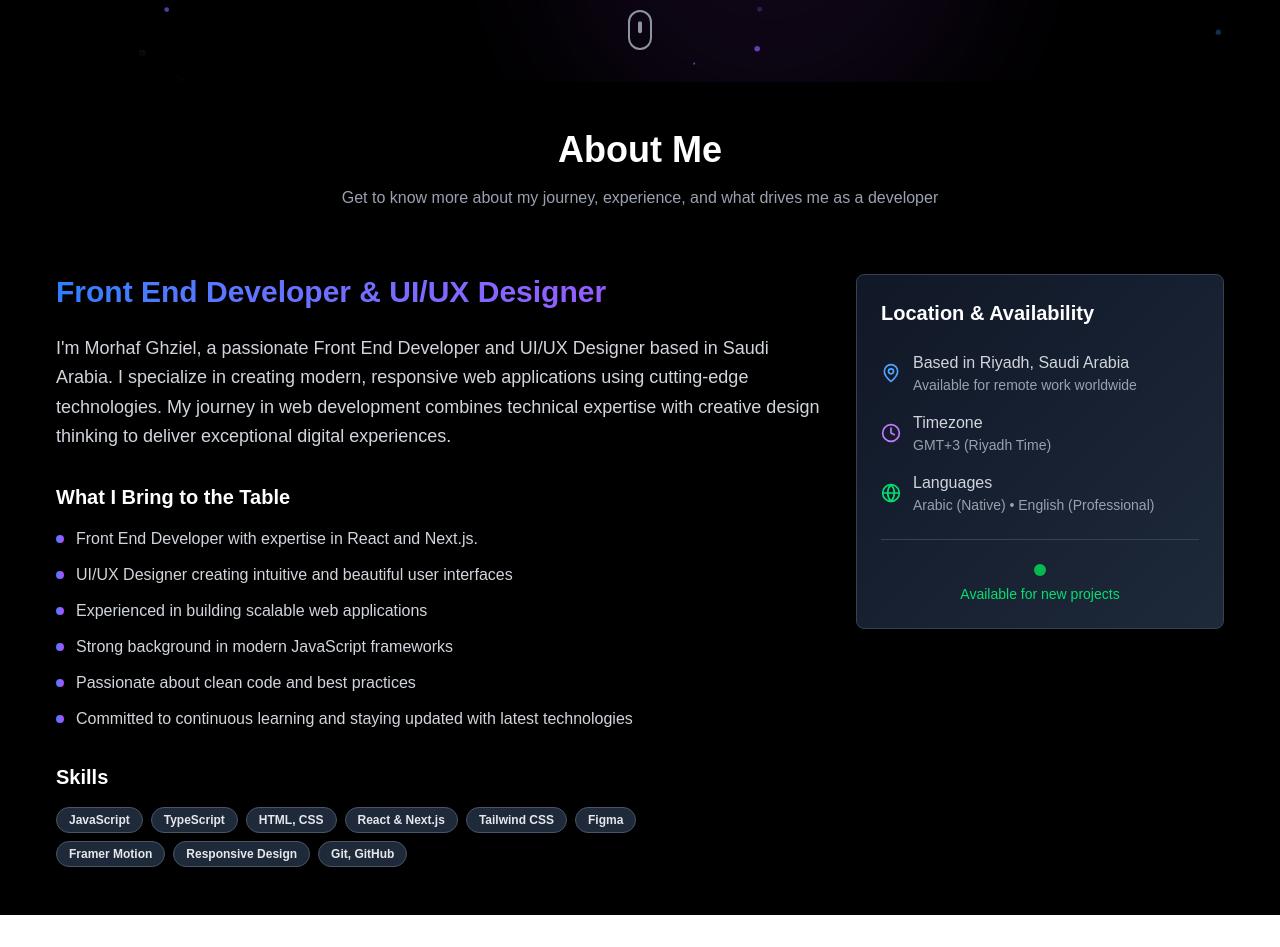
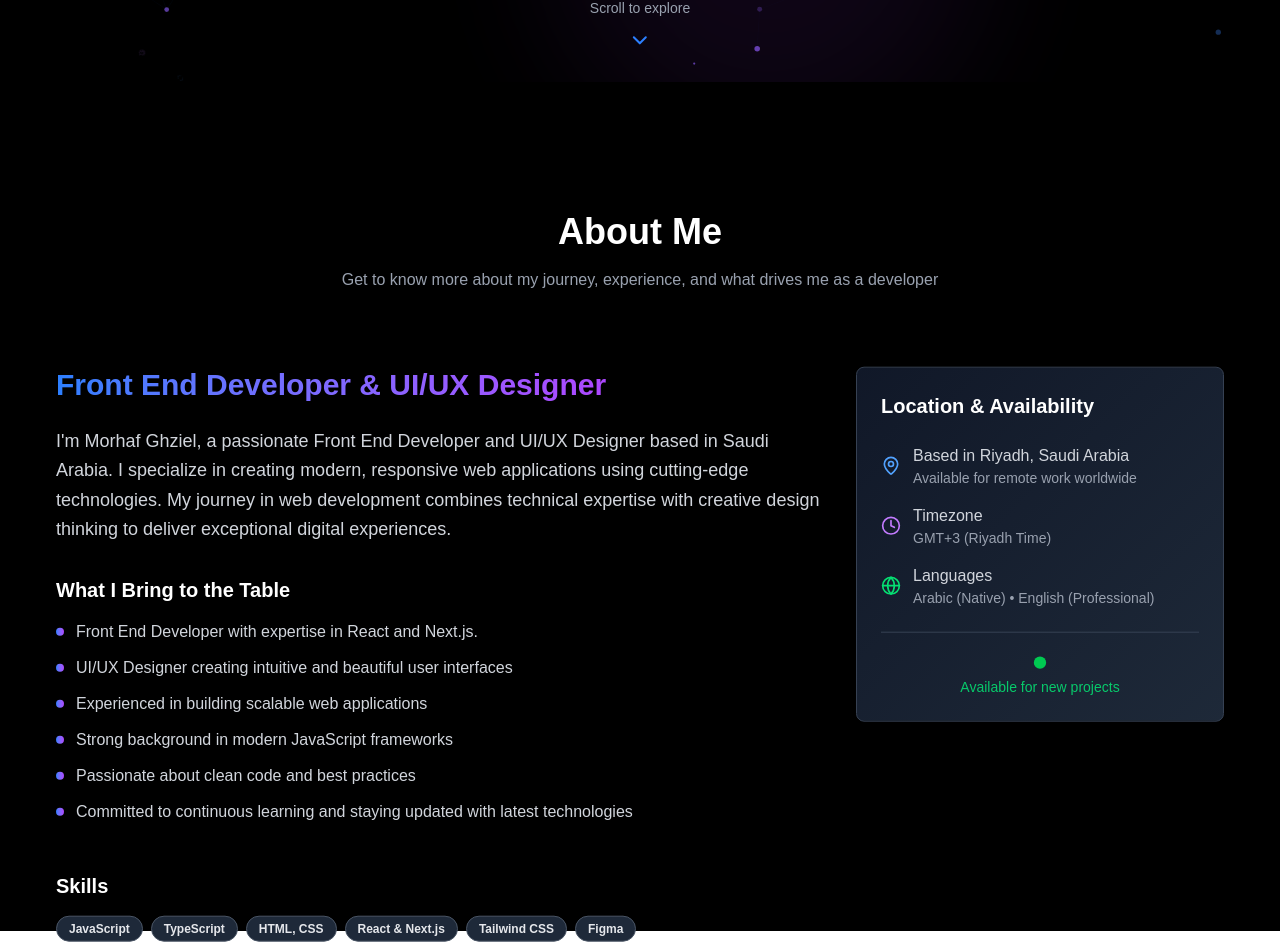
Before and after one commit to MorhafGhziel/Portfolio, a Next.js app: page / in a window 1280 px wide. Shown: the part 718-1665 px from the top of the page. Before the commit the page ends 1633 px from the top, so only its background shows below. Built offline with nearby package versions, Linux system fonts and the light colour scheme.

Commit message:
add animation

```diff
--- a/components/About.tsx
+++ b/components/About.tsx
@@ -1,44 +1,150 @@
 "use client";
 
-import React from "react";
+import React, { useRef } from "react";
 import Skills from "./ui/Skills";
 import Expertise from "./ui/Expertise";
 import LocationCard from "./ui/LocationCard";
+import { motion, useScroll, useTransform, Variants } from "framer-motion";
 
 const About = () => {
+  const sectionRef = useRef<HTMLElement>(null);
+  const { scrollYProgress, scrollY } = useScroll({
+    target: sectionRef,
+    offset: ["start end", "end start"],
+  });
+
+  // Enhanced scroll animations
+  const aboutY = useTransform(scrollY, [0, 400], [100, 0]);
+  const opacity = useTransform(scrollYProgress, [0, 0.2, 1], [0, 1, 1]);
+  const scale = useTransform(scrollYProgress, [0, 0.2], [0.95, 1]);
+
+  // Parallax effects for different components
+  const titleY = useTransform(scrollYProgress, [0, 1], [0, -50]);
+  const contentY = useTransform(scrollYProgress, [0, 1], [0, -20]);
+  const cardY = useTransform(scrollYProgress, [0, 1], [0, -30]);
+
+  const containerVariants: Variants = {
+    hidden: { opacity: 0 },
+    visible: {
+      opacity: 1,
+      transition: {
+        staggerChildren: 0.3,
+        delayChildren: 0.2,
+        duration: 0.8,
+      },
+    },
+  };
+
+  const itemVariants: Variants = {
+    hidden: { opacity: 0, y: 30 },
+    visible: {
+      opacity: 1,
+      y: 0,
+      transition: {
+        type: "tween",
+        duration: 0.5,
+        ease: "easeOut",
+      },
+    },
+  };
+
+  const titleVariants: Variants = {
+    hidden: { opacity: 0, y: -50 },
+    visible: {
+      opacity: 1,
+      y: 0,
+      transition: {
+        type: "tween",
+        duration: 0.5,
+        ease: "easeOut",
+      },
+    },
+  };
+
   return (
-    <section
+    <motion.section
+      ref={sectionRef}
       id="about"
-      className="min-h-screen text-white flex items-center justify-center px-4 flex-col py-12"
+      className="min-h-screen text-white flex items-center justify-center px-4 flex-col py-12 relative -mt-screen"
+      initial="hidden"
+      whileInView="visible"
+      viewport={{ once: true, margin: "-20%" }}
+      variants={containerVariants}
+      style={{
+        y: aboutY,
+      }}
     >
-      <div className="text-center mb-16">
-        <h2 className="text-4xl font-bold mb-4">About Me</h2>
-        <p className="text-gray-400 max-w-2xl mx-auto">
+      <motion.div
+        className="text-center mb-16"
+        variants={containerVariants}
+        style={{ y: titleY }}
+      >
+        <motion.h2 className="text-4xl font-bold mb-4" variants={titleVariants}>
+          About Me
+        </motion.h2>
+        <motion.p
+          className="text-gray-400 max-w-2xl mx-auto"
+          variants={itemVariants}
+        >
           Get to know more about my journey, experience, and what drives me as a
           developer
-        </p>
-      </div>
-      <div className="space-y-20">
-        <div className="grid lg:grid-cols-3 gap-8 items-start">
-          <div className="lg:col-span-2">
-            <h3 className="text-3xl font-bold mb-6 bg-gradient-to-r from-blue-500 to-purple-500 bg-clip-text text-transparent">
-              Front End Developer & UI/UX Designer
-            </h3>
-            <p className="text-gray-300 text-lg max-w-3xl leading-relaxed mb-8">
+        </motion.p>
+      </motion.div>
+
+      <motion.div
+        className="space-y-20"
+        variants={containerVariants}
+        style={{ y: contentY }}
+      >
+        <motion.div
+          className="grid lg:grid-cols-3 gap-8 items-start"
+          variants={containerVariants}
+        >
+          <motion.div className="lg:col-span-2" variants={itemVariants}>
+            <motion.h3
+              className="text-3xl font-bold mb-6"
+              variants={itemVariants}
+            >
+              <motion.span
+                className="bg-gradient-to-r from-blue-500 to-purple-500 bg-clip-text text-transparent inline-block"
+                whileHover={{
+                  scale: 1.02,
+                  transition: { type: "tween", duration: 0.2 },
+                }}
+              >
+                Front End Developer & UI/UX Designer
+              </motion.span>
+            </motion.h3>
+            <motion.p
+              className="text-gray-300 text-lg max-w-3xl leading-relaxed mb-8"
+              variants={itemVariants}
+            >
               I'm Morhaf Ghziel, a passionate Front End Developer and UI/UX
               Designer based in Saudi Arabia. I specialize in creating modern,
               responsive web applications using cutting-edge technologies. My
               journey in web development combines technical expertise with
               creative design thinking to deliver exceptional digital
               experiences.
-            </p>
-            <Expertise />
-            <Skills />
-          </div>
-          <LocationCard />
-        </div>
-      </div>
-    </section>
+            </motion.p>
+            <motion.div variants={itemVariants} className="mb-12">
+              <Expertise />
+            </motion.div>
+            <motion.div variants={itemVariants}>
+              <Skills />
+            </motion.div>
+          </motion.div>
+          <motion.div
+            variants={itemVariants}
+            whileHover={{
+              scale: 1.02,
+              transition: { type: "tween", duration: 0.2 },
+            }}
+          >
+            <LocationCard />
+          </motion.div>
+        </motion.div>
+      </motion.div>
+    </motion.section>
   );
 };
 
--- a/components/Hero.tsx
+++ b/components/Hero.tsx
@@ -1,6 +1,6 @@
 "use client";
 
-import React from "react";
+import React, { useEffect, useState } from "react";
 import {
   ArrowRight,
   Code2,
@@ -9,12 +9,37 @@ import {
   Smartphone,
   Sparkles,
   Zap,
+  ChevronDown,
 } from "lucide-react";
 import Image from "next/image";
-import { easeInOut, motion } from "framer-motion";
+import { easeInOut, motion, useScroll, useTransform } from "framer-motion";
 import Button from "./ui/Button";
 
 const Hero = () => {
+  const { scrollY } = useScroll();
+
+  // Container transforms for the entire hero section
+  const heroScale = useTransform(scrollY, [0, 400], [1, 0.85]);
+  const heroY = useTransform(scrollY, [0, 400], [0, -200]);
+  const heroOpacity = useTransform(scrollY, [0, 400], [1, 0]);
+
+  // Different fade ranges for each section - adjusted to be faster
+  const avatarOpacity = useTransform(scrollY, [0, 100], [1, 0]);
+  const titleOpacity = useTransform(scrollY, [50, 150], [1, 0]);
+  const subtitleOpacity = useTransform(scrollY, [100, 200], [1, 0]);
+  const descriptionOpacity = useTransform(scrollY, [150, 250], [1, 0]);
+  const buttonsOpacity = useTransform(scrollY, [200, 300], [1, 0]);
+  const statsOpacity = useTransform(scrollY, [250, 350], [1, 0]);
+  const scrollIndicatorOpacity = useTransform(scrollY, [0, 100], [1, 0]);
+
+  // Transform effects for individual elements
+  const avatarScale = useTransform(scrollY, [0, 100], [1, 0.9]);
+  const titleY = useTransform(scrollY, [50, 150], [0, -20]);
+  const subtitleY = useTransform(scrollY, [100, 200], [0, -15]);
+  const buttonsY = useTransform(scrollY, [200, 300], [0, -15]);
+  const statsScale = useTransform(scrollY, [250, 350], [1, 0.95]);
+  const scrollIndicatorY = useTransform(scrollY, [0, 100], [0, -30]);
+
   const handleDownloadResume = () => {
     // Create a link element
     const link = document.createElement("a");
@@ -25,13 +50,33 @@ const Hero = () => {
     document.body.removeChild(link);
   };
 
+  const handleScrollToAbout = () => {
+    const aboutSection = document.getElementById("about");
+    if (aboutSection) {
+      aboutSection.scrollIntoView({ behavior: "smooth" });
+    }
+  };
+
   return (
-    <section
+    <motion.section
       id="home"
       className="min-h-screen text-white flex items-center justify-center px-4 py-12 pt-24 sm:pt-28 relative"
+      initial={{ opacity: 0 }}
+      animate={{ opacity: 1 }}
+      transition={{ duration: 0.8, ease: "easeOut" }}
+      style={{
+        scale: heroScale,
+        y: heroY,
+        opacity: heroOpacity,
+        transformOrigin: "center top",
+        zIndex: 10,
+      }}
     >
       {/* Animated Background Orbs */}
-      <div className="absolute inset-0 overflow-hidden">
+      <motion.div
+        className="absolute inset-0 overflow-hidden"
+        style={{ opacity: useTransform(scrollY, [0, 200], [1, 0]) }}
+      >
         <motion.div
           className="absolute top-1/4 left-1/4 w-96 h-96 bg-blue-500/20 rounded-full blur-3xl"
           animate={{ scale: [1, 1.2, 1], opacity: [0.3, 0.5, 0.3] }}
@@ -47,21 +92,18 @@ const Hero = () => {
             delay: 4,
           }}
         />
-      </div>
+      </motion.div>
+
       <div className="max-w-7xl mx-auto grid lg:grid-cols-2 gap-12 items-center relative z-10">
         {/* Left Column - Text Content */}
         <div className="text-center lg:text-left">
           {/* Profile Avatar */}
           <motion.div
             className="flex justify-center lg:justify-start mb-8"
-            initial={{ scale: 0, rotate: -180 }}
-            animate={{ scale: 1, rotate: 0 }}
-            transition={{
-              type: "spring",
-              stiffness: 200,
-              damping: 20,
-              delay: 0.5,
-            }}
+            initial={{ opacity: 0, scale: 0.5 }}
+            animate={{ opacity: 1, scale: 1 }}
+            transition={{ duration: 0.5, delay: 0.2 }}
+            style={{ opacity: avatarOpacity, scale: avatarScale }}
           >
             <motion.div
               className="w-16 h-16 sm:w-20 sm:h-20 md:w-24 md:h-24 ring-2 sm:ring-4 ring-blue-500/50 shadow-2xl rounded-full overflow-hidden bg-gradient-to-br from-blue-500 to-purple-500 flex items-center justify-center"
@@ -81,9 +123,10 @@ const Hero = () => {
           {/* Enhanced Title */}
           <motion.h1
             className="text-4xl sm:text-5xl lg:text-7xl font-bold mb-6"
-            initial={{ opacity: 0, y: 50 }}
+            initial={{ opacity: 0, y: 30 }}
             animate={{ opacity: 1, y: 0 }}
-            transition={{ delay: 0.8, duration: 0.8 }}
+            transition={{ duration: 0.5, delay: 0.4 }}
+            style={{ opacity: titleOpacity, y: titleY }}
           >
             <span className="block">Hi, I'm</span>
             <motion.span
@@ -103,9 +146,10 @@ const Hero = () => {
 
           <motion.p
             className="text-xl md:text-3xl text-gray-300 mb-8"
-            initial={{ opacity: 0, y: 20 }}
+            initial={{ opacity: 0, y: 30 }}
             animate={{ opacity: 1, y: 0 }}
-            transition={{ duration: 0.8, delay: 1 }}
+            transition={{ duration: 0.5, delay: 0.6 }}
+            style={{ opacity: subtitleOpacity, y: subtitleY }}
           >
             <motion.span
               initial={{ opacity: 0 }}
@@ -140,9 +184,10 @@ const Hero = () => {
 
           <motion.p
             className="text-gray-400 max-w-2xl text-xl mx-auto lg:mx-0"
-            initial={{ opacity: 0, y: 20 }}
+            initial={{ opacity: 0, y: 30 }}
             animate={{ opacity: 1, y: 0 }}
-            transition={{ duration: 0.8, delay: 1.2 }}
+            transition={{ duration: 0.5, delay: 0.8 }}
+            style={{ opacity: descriptionOpacity }}
           >
             I create exceptional digital experiences by combining clean code
             with thoughtful design. Specialized in React, Next.js, and modern
@@ -151,9 +196,10 @@ const Hero = () => {
 
           <motion.div
             className="mt-10 flex flex-col sm:flex-row gap-4 justify-center lg:justify-start"
-            initial={{ opacity: 0, y: 20 }}
+            initial={{ opacity: 0, y: 30 }}
             animate={{ opacity: 1, y: 0 }}
-            transition={{ duration: 0.8, delay: 1.4 }}
+            transition={{ duration: 0.5, delay: 1 }}
+            style={{ opacity: buttonsOpacity, y: buttonsY }}
           >
             <Button
               variant="primary"
@@ -176,12 +222,13 @@ const Hero = () => {
         {/* Right Column - Stats Grid */}
         <motion.div
           className="relative mt-8 lg:mt-0 mb-20 sm:mb-24"
-          initial={{ opacity: 0, x: 100 }}
+          initial={{ opacity: 0, x: 50 }}
           animate={{ opacity: 1, x: 0 }}
-          transition={{ duration: 1, delay: 0.5, ease: "easeOut" }}
+          transition={{ duration: 0.8, delay: 0.4 }}
+          style={{ opacity: statsOpacity, scale: statsScale }}
         >
           <motion.div
-            className="backdrop-blur-xl bg-white/5 border border-white/10 rounded-2xl p-4 sm:p-6 md:p-8"
+            className="bg-gradient-to-br from-gray-900 to-gray-950 border border-white/10 rounded-2xl p-4 sm:p-6 md:p-8"
             whileHover={{ scale: 1.02 }}
             transition={{ type: "spring", stiffness: 300, damping: 30 }}
           >
@@ -278,24 +325,25 @@ const Hero = () => {
 
       {/* Scroll Indicator */}
       <motion.div
-        className="absolute bottom-4 sm:bottom-8 left-1/2 transform -translate-x-1/2"
-        initial={{ opacity: 0, y: 20 }}
-        animate={{ opacity: 1, y: 0 }}
-        transition={{ delay: 3.5, duration: 1 }}
+        className="absolute bottom-8 left-1/2 -translate-x-1/2 flex flex-col items-center gap-2 cursor-pointer"
+        style={{ opacity: scrollIndicatorOpacity, y: scrollIndicatorY }}
+        onClick={handleScrollToAbout}
       >
+        <span className="text-sm text-gray-400">Scroll to explore</span>
         <motion.div
-          className="w-6 h-10 border-2 border-gray-400 rounded-full flex justify-center"
-          animate={{ opacity: [1, 0.3, 1] }}
-          transition={{ duration: 2, repeat: Infinity }}
+          animate={{
+            y: [0, 8, 0],
+          }}
+          transition={{
+            duration: 1.5,
+            repeat: Infinity,
+            ease: "easeInOut",
+          }}
         >
-          <motion.div
-            className="w-1 h-3 bg-gray-400 rounded-full mt-2"
-            animate={{ y: [0, 12, 0] }}
-            transition={{ duration: 2, repeat: Infinity }}
-          />
+          <ChevronDown className="w-6 h-6 text-blue-500" />
         </motion.div>
       </motion.div>
-    </section>
+    </motion.section>
   );
 };
 
--- a/components/ui/Expertise.tsx
+++ b/components/ui/Expertise.tsx
@@ -1,21 +1,47 @@
 "use client";
 
+import { motion } from "framer-motion";
 import { EXPERTISE_POINTS } from "@/constants";
 
 const Expertise = () => {
+  const containerVariants = {
+    hidden: { opacity: 0 },
+    visible: {
+      opacity: 1,
+      transition: {
+        staggerChildren: 0.2,
+      },
+    },
+  };
+
+  const itemVariants = {
+    hidden: { opacity: 0, x: -20 },
+    visible: { opacity: 1, x: 0 },
+  };
+
   return (
     <div className="space-y-6 mb-8">
       <h4 className="text-xl font-semibold text-white mb-4">
         What I Bring to the Table
       </h4>
-      <ul className="space-y-3">
+      <motion.ul
+        className="space-y-3"
+        variants={containerVariants}
+        initial="hidden"
+        whileInView="visible"
+        viewport={{ once: true, margin: "-50px" }}
+      >
         {EXPERTISE_POINTS.map((point, index) => (
-          <li key={index} className="flex items-start gap-3 text-gray-300">
+          <motion.li
+            key={index}
+            className="flex items-start gap-3 text-gray-300"
+            variants={itemVariants}
+          >
             <div className="w-2 h-2 bg-gradient-to-r from-blue-500 to-purple-500 rounded-full mt-2 flex-shrink-0"></div>
             <span>{point}</span>
-          </li>
+          </motion.li>
         ))}
-      </ul>
+      </motion.ul>
     </div>
   );
 };
--- a/components/ui/LocationCard.tsx
+++ b/components/ui/LocationCard.tsx
@@ -1,58 +1,161 @@
 "use client";
 
+import React from "react";
 import { Clock, Globe, MapPin } from "lucide-react";
+import { motion, Variants } from "framer-motion";
 
 const LocationCard = () => {
+  const cardVariants: Variants = {
+    hidden: {
+      opacity: 0,
+      y: 20,
+      scale: 0.95,
+    },
+    visible: {
+      opacity: 1,
+      y: 0,
+      scale: 1,
+      transition: {
+        type: "tween",
+        duration: 0.8,
+        staggerChildren: 0.2,
+        delayChildren: 0.3,
+      },
+    },
+    hover: {
+      scale: 1.02,
+      transition: {
+        type: "spring",
+        stiffness: 400,
+        damping: 17,
+      },
+    },
+  };
+
+  const itemVariants: Variants = {
+    hidden: { opacity: 0, x: -20 },
+    visible: {
+      opacity: 1,
+      x: 0,
+      transition: {
+        type: "tween",
+        duration: 0.5,
+      },
+    },
+  };
+
+  const iconVariants: Variants = {
+    hidden: { scale: 0, opacity: 0 },
+    visible: {
+      scale: 1,
+      opacity: 1,
+      transition: {
+        type: "tween",
+        duration: 0.5,
+      },
+    },
+    hover: {
+      scale: 1.1,
+      rotate: 5,
+      transition: {
+        type: "spring",
+        stiffness: 400,
+        damping: 17,
+      },
+    },
+  };
+
   return (
-    <div className="rounded-lg border bg-card text-card-foreground shadow-sm bg-gradient-to-br from-gray-900 to-gray-800 border-gray-700 z-100">
+    <motion.div
+      className="rounded-lg border bg-card text-card-foreground shadow-sm bg-gradient-to-br from-gray-900 to-gray-800 border-gray-700"
+      variants={cardVariants}
+      initial="hidden"
+      whileInView="visible"
+      whileHover="hover"
+      viewport={{ once: true, margin: "-50px" }}
+    >
       <div className="p-6">
-        <h4 className="text-xl font-semibold text-white mb-6">
+        <motion.h4
+          className="text-xl font-semibold text-white mb-6"
+          variants={itemVariants}
+        >
           Location & Availability
-        </h4>
+        </motion.h4>
         <div className="space-y-4">
           {/* Location */}
-          <div className="flex items-center gap-3 text-gray-300">
-            <MapPin className="w-5 h-5 text-blue-400" />
+          <motion.div
+            className="flex items-center gap-3 text-gray-300"
+            variants={itemVariants}
+          >
+            <motion.div variants={iconVariants}>
+              <MapPin className="w-5 h-5 text-blue-400" />
+            </motion.div>
             <div>
               <div className="font-medium">Based in Riyadh, Saudi Arabia</div>
               <div className="text-sm text-gray-400">
                 Available for remote work worldwide
               </div>
             </div>
-          </div>
+          </motion.div>
 
           {/* Timezone */}
-          <div className="flex items-center gap-3 text-gray-300">
-            <Clock className="w-5 h-5 text-purple-400" />
+          <motion.div
+            className="flex items-center gap-3 text-gray-300"
+            variants={itemVariants}
+          >
+            <motion.div variants={iconVariants}>
+              <Clock className="w-5 h-5 text-purple-400" />
+            </motion.div>
             <div>
               <div className="font-medium">Timezone</div>
               <div className="text-sm text-gray-400">GMT+3 (Riyadh Time)</div>
             </div>
-          </div>
+          </motion.div>
 
           {/* Languages */}
-          <div className="flex items-center gap-3 text-gray-300">
-            <Globe className="w-5 h-5 text-green-400" />
+          <motion.div
+            className="flex items-center gap-3 text-gray-300"
+            variants={itemVariants}
+          >
+            <motion.div variants={iconVariants}>
+              <Globe className="w-5 h-5 text-green-400" />
+            </motion.div>
             <div>
               <div className="font-medium">Languages</div>
               <div className="text-sm text-gray-400">
                 Arabic (Native) • English (Professional)
               </div>
             </div>
-          </div>
+          </motion.div>
 
           {/* Availability Status */}
-          <div className="mt-6 pt-6 border-t border-gray-700">
+          <motion.div
+            className="mt-6 pt-6 border-t border-gray-700"
+            variants={itemVariants}
+          >
             <div className="text-center">
-              <div className="w-3 h-3 bg-green-500 rounded-full mx-auto mb-2 animate-pulse"></div>
-              <div className="text-sm text-green-400 font-medium">
+              <motion.div
+                className="w-3 h-3 bg-green-500 rounded-full mx-auto mb-2"
+                animate={{ scale: [1, 1.2, 1] }}
+                transition={{ duration: 2, repeat: Infinity }}
+              />
+              <motion.div
+                className="text-sm text-green-400 font-medium"
+                initial={{ opacity: 0.8 }}
+                animate={{ opacity: 1 }}
+                transition={{
+                  duration: 1,
+                  repeat: Infinity,
+                  repeatType: "reverse",
+                }}
+              >
                 Available for new projects
-              </div>
+              </motion.div>
             </div>
-          </div>
+          </motion.div>
         </div>
       </div>
-    </div>
+    </motion.div>
   );
 };
 
--- a/components/ui/Skills.tsx
+++ b/components/ui/Skills.tsx
@@ -1,25 +1,70 @@
 "use client";
 
-import { motion } from "framer-motion";
+import { motion, Variants } from "framer-motion";
 import { SKILLS } from "@/constants";
 
 const Skills = () => {
+  const containerVariants: Variants = {
+    hidden: { opacity: 0 },
+    visible: {
+      opacity: 1,
+      transition: {
+        staggerChildren: 0.1,
+        delayChildren: 0.3,
+        duration: 0.5,
+        ease: "easeOut",
+      },
+    },
+  };
+
+  const skillVariants: Variants = {
+    hidden: { opacity: 0, scale: 0.8 },
+    visible: {
+      opacity: 1,
+      scale: 1,
+      transition: {
+        type: "tween",
+        duration: 0.3,
+        ease: "easeOut",
+      },
+    },
+  };
+
   return (
-    <div>
-      <h4 className="text-xl font-semibold text-white mb-4">Skills</h4>
-      <div className="max-w-2xl flex flex-wrap gap-2">
+    <motion.div
+      initial="hidden"
+      whileInView="visible"
+      viewport={{ once: true, margin: "-50px" }}
+    >
+      <motion.h4
+        className="text-xl font-semibold text-white mb-4"
+        variants={skillVariants}
+      >
+        Skills
+      </motion.h4>
+      <motion.div
+        className="max-w-2xl flex flex-wrap gap-2"
+        variants={containerVariants}
+      >
         {SKILLS.map((skill, index) => (
           <motion.div
             key={index}
             className="inline-flex items-center rounded-full border text-xs font-semibold transition-colors focus:outline-none focus:ring-2 focus:ring-ring focus:ring-offset-2 px-3 py-1 bg-gray-800 text-gray-200 border-gray-600 hover:bg-gray-700 cursor-pointer"
-            initial={{ scale: 1 }}
-            whileHover={{ scale: 1.1 }}
+            variants={skillVariants}
+            whileHover={{
+              scale: 1.1,
+              transition: {
+                type: "tween",
+                duration: 0.2,
+                ease: "easeOut",
+              },
+            }}
           >
             {skill}
           </motion.div>
         ))}
-      </div>
-    </div>
+      </motion.div>
+    </motion.div>
   );
 };
 
```
